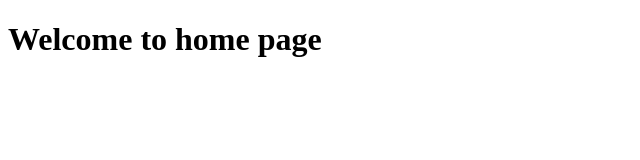
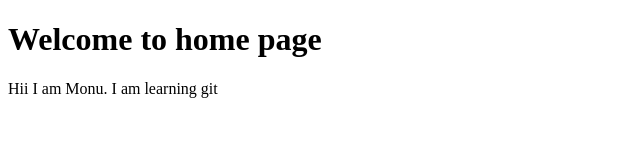
Before and after one commit to Monusahite/Gitnew, a plain HTML site: page index.html in a window 1280 px wide. Shown: the whole page, without its empty margins (0-640 px from the left). Drawn offline with Linux system fonts and the light colour scheme.

Commit message:
All Commit

```diff
--- a/index.html
+++ b/index.html
@@ -8,5 +8,9 @@
 </head>
 <body>
     <h1>Welcome to home page</h1>
+    <p>
+        Hii I am Monu.
+        I am learning git
+    </p>
 </body>
 </html>
```
